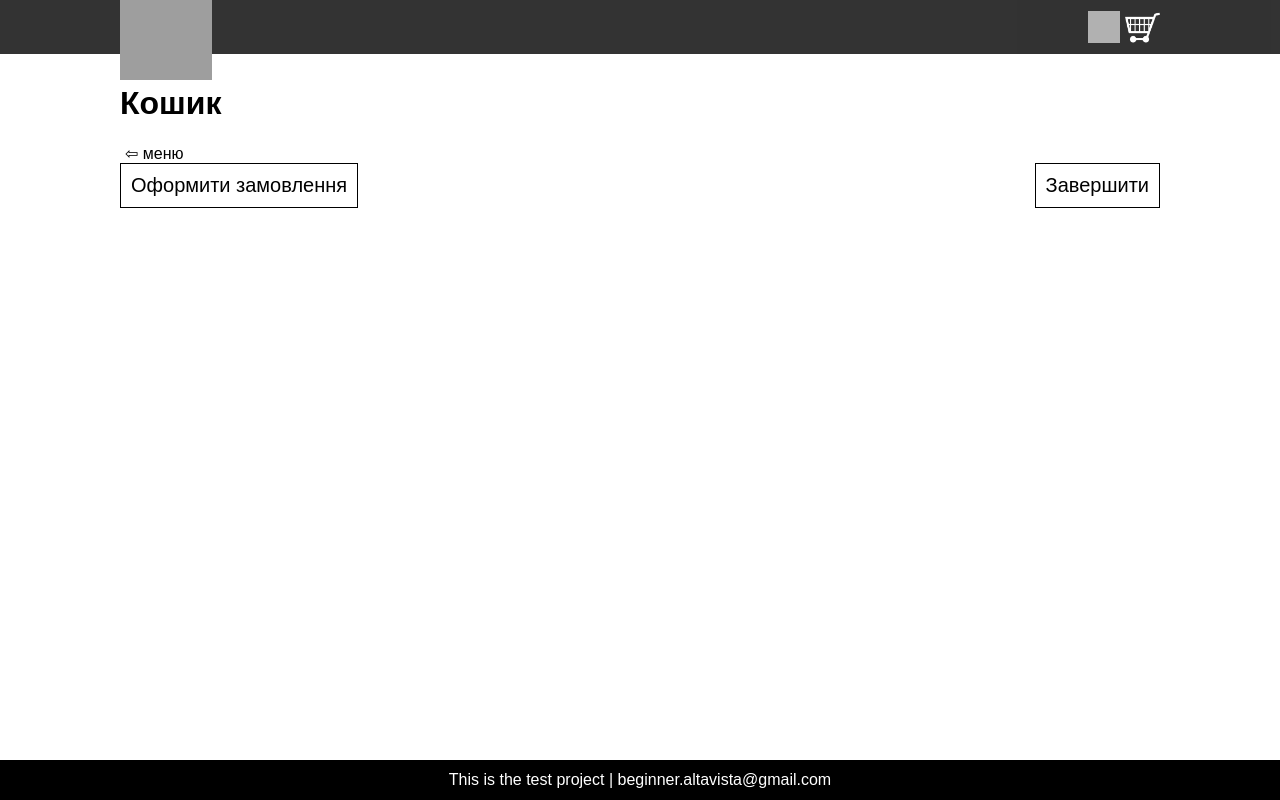
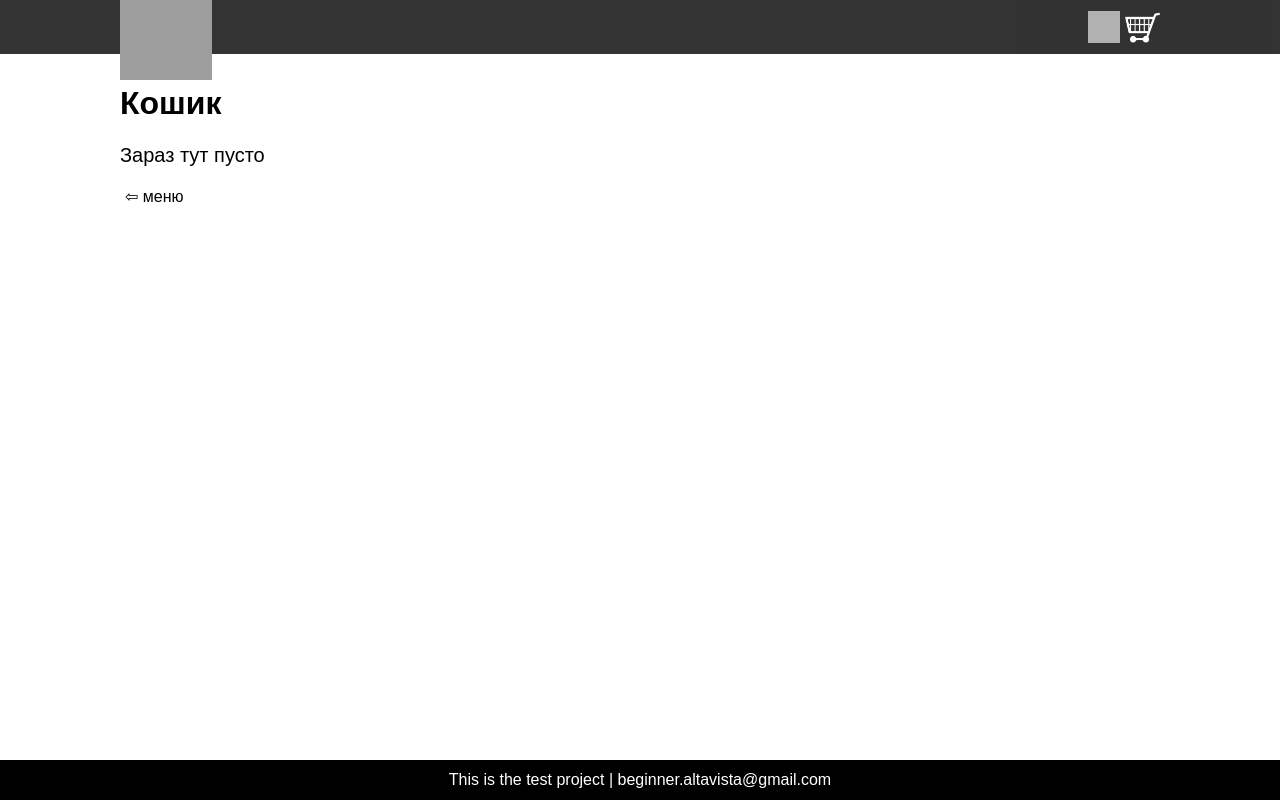
Before and after one commit to bratyslav/test_codempire-mcdonalds, a React (Create React App) app: page /#/basket in a window 1280 px wide. Built offline with nearby package versions, Linux system fonts and the light colour scheme; grey boxes are pictures that could not be loaded.

Commit message:
fixed empty basket

```diff
--- a/src/components/Basket.js
+++ b/src/components/Basket.js
@@ -7,6 +7,8 @@ import BasketItem from './BasketItem';
 
 const Basket = ({ items, deleteAllFromBasket }) => {
   return (
+    items.length !== 0 ?
+
       <main className="basket">
         <h1>Кошик</h1>
         <Link
@@ -33,6 +35,19 @@ const Basket = ({ items, deleteAllFromBasket }) => {
           </button>
         </div>
       </main>
+
+      :
+
+      <main className="basket">
+        <h1>Кошик</h1>
+        <p className="basket__empty-basket-message">Зараз тут пусто</p>
+        <Link
+          to="/"
+          className="basket__link-to-menu"
+        >
+          ⇦ меню
+        </Link>
+      </main>
   );
 };
 
--- a/src/styles/Basket.css
+++ b/src/styles/Basket.css
@@ -1,6 +1,10 @@
 .basket {
   min-height: calc(100vh - 204px);
   padding: 10px 120px 100px;
+}
+
+.basket__empty-basket-message {
+  font-size: 20px;
 }
 
 .basket__link-to-menu {
```
Lines whose indentation alone changed are shown as unchanged.
